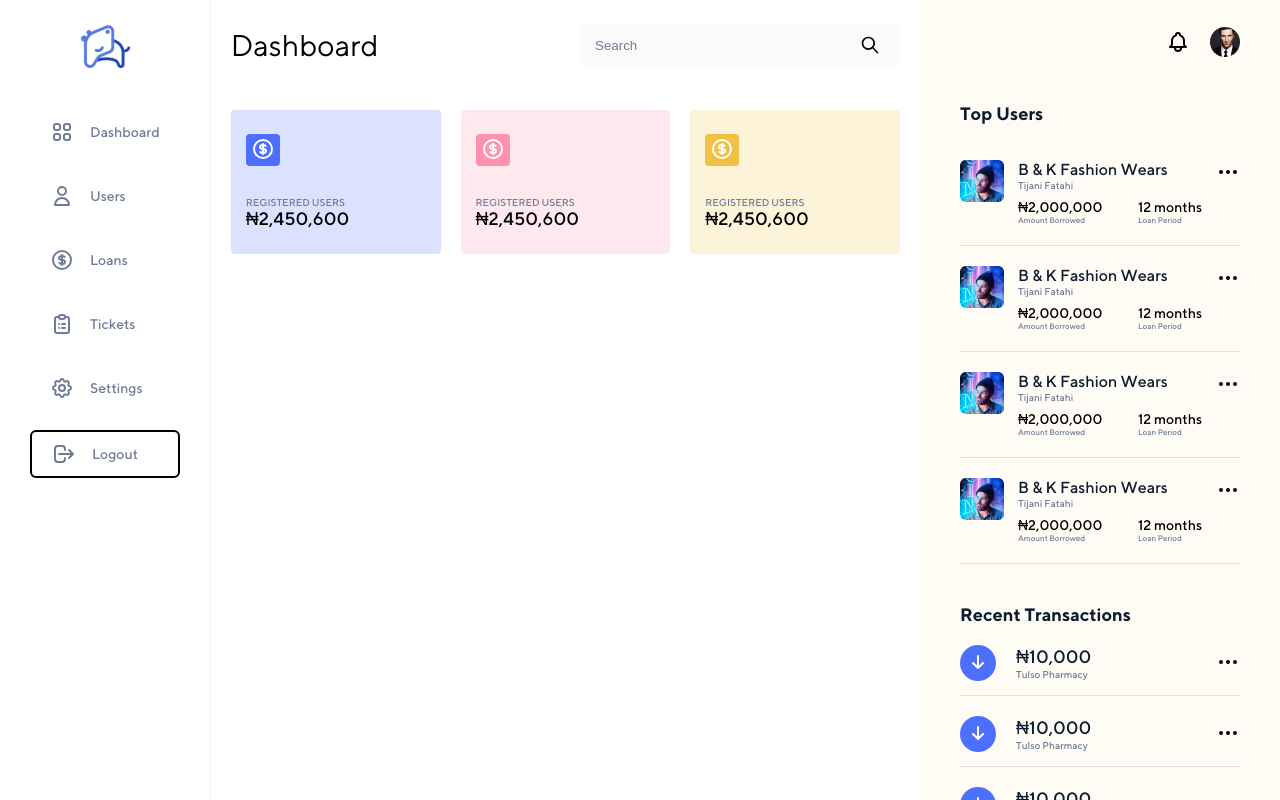
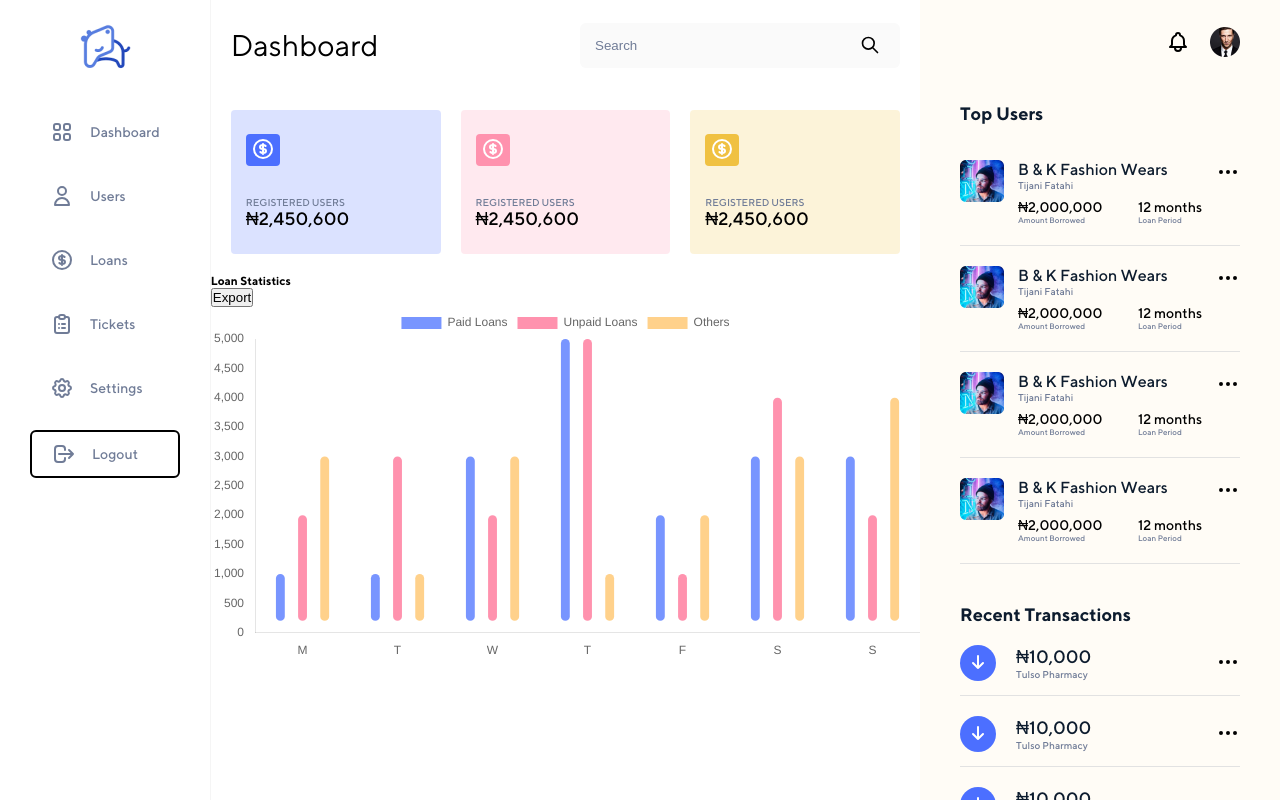
Before and after one commit to YomiCasual/payhippo-admin, a React (Create React App) app: page / in a window 1280 px wide. Built offline with nearby package versions, Linux system fonts and the light colour scheme.

Commit message:
Integrated chart-js

```diff
--- a/package.json
+++ b/package.json
@@ -10,8 +10,10 @@
     "@types/node": "^12.0.0",
     "@types/react": "^17.0.0",
     "@types/react-dom": "^17.0.0",
+    "chart.js": "^3.4.1",
     "node-sass": "4.14.1",
     "react": "^17.0.2",
+    "react-chartjs-2": "^3.0.4",
     "react-dom": "^17.0.2",
     "react-scripts": "4.0.3",
     "typescript": "^4.1.2",
--- /dev/null
+++ b/src/Components/LoanStatisticsCard.tsx
@@ -0,0 +1,64 @@
+import { Bar } from "react-chartjs-2";
+
+const LoanStatisticsCard = () => {
+  return (
+    <div className="loanstats__card">
+      <div className="loanstats__card--header">
+        <h3>Loan Statistics</h3>
+        <button>Export</button>
+        <Bar data={data} options={options} />
+      </div>
+    </div>
+  );
+};
+
+export default LoanStatisticsCard;
+
+const generalOptions = {
+  borderRadius: 50,
+  barPercentage: 0.4,
+  borderSkipped: false,
+  base: 200,
+  categoryPercentage: 0.7,
+};
+
+const data = {
+  labels: ["M", "T", "W", "T", "F", "S", "S"],
+  datasets: [
+    {
+      label: "Paid Loans",
+      data: [1000, 1000, 3000, 5000, 2000, 3000, 3000],
+      backgroundColor: "#7895FF",
+      ...generalOptions,
+    },
+    {
+      label: "Unpaid Loans",
+      data: [2000, 3000, 2000, 5000, 1000, 4000, 2000],
+      backgroundColor: "#FF92AE",
+
+      ...generalOptions,
+    },
+    {
+      label: "Others",
+      data: [3000, 1000, 3000, 1000, 2000, 3000, 4000],
+      backgroundColor: "#FFD18B",
+      ...generalOptions,
+    },
+  ],
+};
+
+const options = {
+  responsive: true,
+  scales: {
+    x: {
+      grid: {
+        display: false,
+      },
+    },
+    y: {
+      grid: {
+        display: false,
+      },
+    },
+  },
+};
--- a/src/UI/DashboardMiddle.tsx
+++ b/src/UI/DashboardMiddle.tsx
@@ -1,4 +1,5 @@
 import { SearchIcon, LoanIcon } from "../Assets/icons";
+import LoanStatisticsCard from "../Components/LoanStatisticsCard";
 
 const DashboardMiddle = () => {
   return (
@@ -42,6 +43,9 @@ const DashboardMiddle = () => {
           </div>
         </div>
       </div>
+      <div>
+        <LoanStatisticsCard />
+      </div>
     </div>
   );
 };
```
Also changed, not shown: 1 other file (tests, documents, lock files or other folders).
